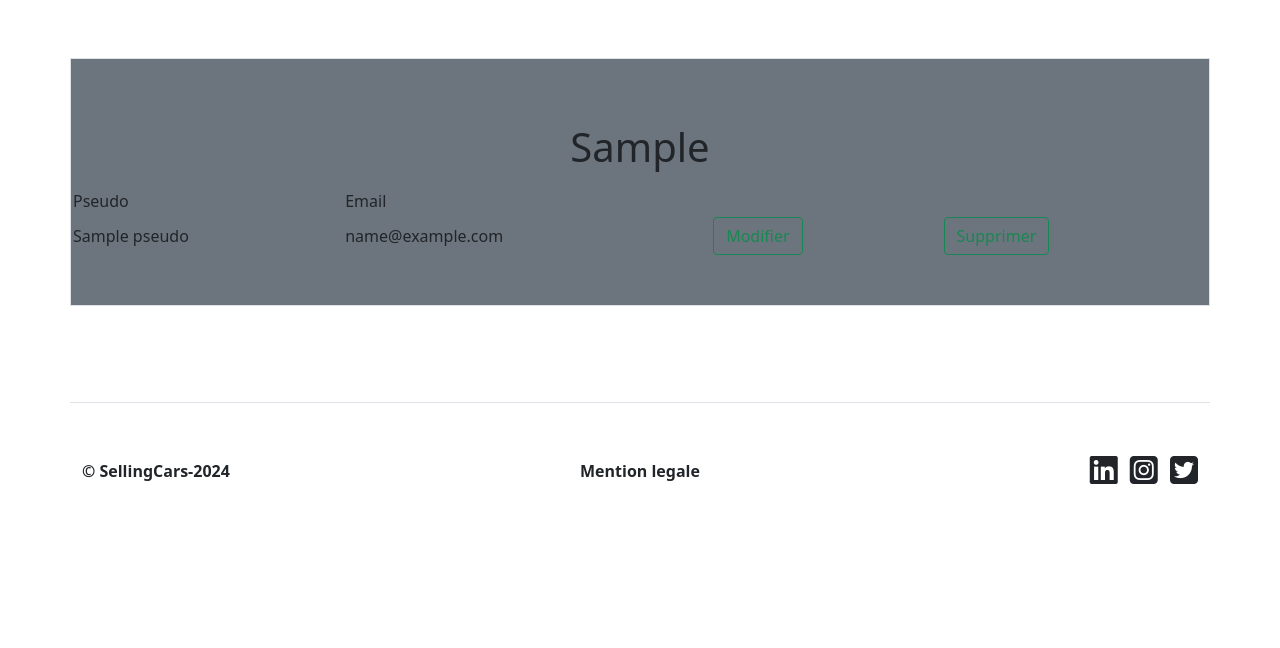
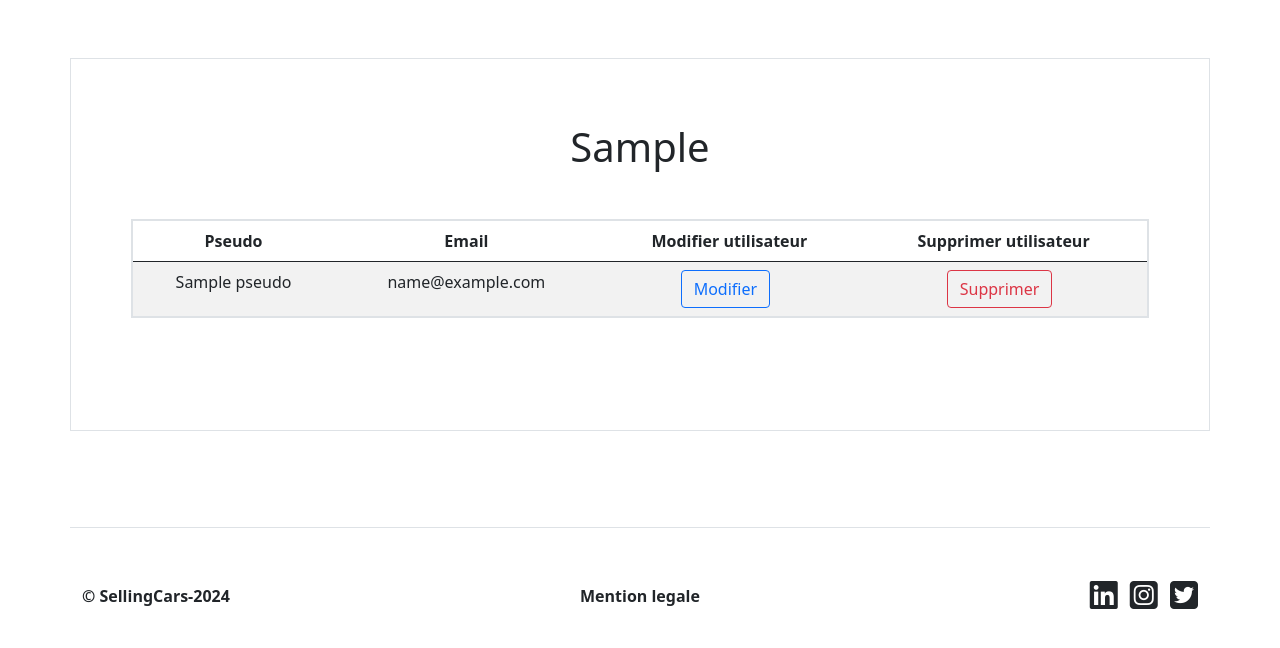
Before and after one commit to Djedjigalouni/projet-php-mvc, a PHP site: template eval-POO/src/Vues/users.tpl.php in a window 1280 px wide. Shown: the part 86-734 px from the top of the page. Run offline with PHP 8.4, Linux system fonts and the light colour scheme; the template is opened without the code that fills it: most values are stand-ins (such as "Sample title", 1, 10 or a date in 2020); a stand-in replaces the project's code that opens the database connection; some libraries are stand-ins or nearby versions.

Commit message:
users list designed using bootstrap

```diff
--- a/eval-POO/src/Vues/home.tpl.php
+++ b/eval-POO/src/Vues/home.tpl.php
@@ -85,7 +85,7 @@
                         <span class="text-end"><strong>Creer le :</strong><?= date("d-m-Y", strtotime($value->getDateCreation()) ) ?></span>
 
                 <?php if(isset($_SESSION["user"])) : ?>
-                        <a class="btn btn-outline-success text-end me-2" href=" <?= $router->generate("admin_vehicule_edit").$value->getId()  ?>" role="button" >Editer</a>
+                        <a class="btn btn-outline-success mt-4" href=" <?= $router->generate("admin_vehicule_edit").$value->getId()  ?>" role="button" >Editer</a>
                 <?php endif ?>
                     </div>
                 </div>
--- a/eval-POO/src/Vues/users.tpl.php
+++ b/eval-POO/src/Vues/users.tpl.php
@@ -1,6 +1,6 @@
+
 <section class="py-5  mt-5">
-
-        <div class="container border mt-5 py-5 bg-secondary">
+    <div class="container border mt-5 py-5 ">
         <h1 class="text-center  my-3"><?= $data["h1"] ?></h1>
         <?php if(!empty($data["erreur"])) :?>
         <div class="alert alert-danger">
@@ -9,23 +9,26 @@
         <?php endforeach ?>
         </div>
         <?php endif ?>
-            <div class="row justify-content-center  ">
-                <table border="0" cellspacing="2" cellpadding="2">
+        <div class="row  m-5 text-light">
+            <table class="table table-striped text-center border border-2">
+                <thead>
                     <tr>
-                        <td>Pseudo</td>
-                        <td>Email</td>
-                        <td></td>
-                        <td></td>
+                        <th scope="col">Pseudo</th>
+                        <th scope="col">Email</th>
+                        <th scope="col">Modifier utilisateur</th>
+                        <th scope="col">Supprimer utilisateur</th>
                     </tr>
+                </thead>
                 <?php foreach($data["users"] as $key => $value) : ?>
+                <tbody>
                     <tr>
                         <td><?=  $value->getPseudo()  ?></td>
-                            <td><?=  $value->getEmail()  ?></td>
-                            <td><a class="btn btn-outline-success me-2" href="<?= $router->generate("admin_user_edit") .$value->getId() ?>" role="button" >Modifier</a></td>
-                            <td><a class="btn btn-outline-success me-2" href="<?= $router->generate("admin_user_delete").$value->getId()  ?>" role="button" >Supprimer</a></td>
+                        <td><?=  $value->getEmail()  ?></</td>
+                        <td><a class="btn btn-outline-primary me-2 justify-content-center" href="<?= $router->generate("admin_user_edit") .$value->getId() ?>" role="button" >Modifier</a></td>
+                        <td><a class="btn btn-outline-danger me-2" href="<?= $router->generate("admin_user_delete").$value->getId()  ?>" role="button" >Supprimer</a></td>
                     </tr>
+                </tbody>
                 <?php endforeach ?>
         </table>
     </div>
-</div>
 </section>
```
Lines whose indentation alone changed are shown as unchanged.
